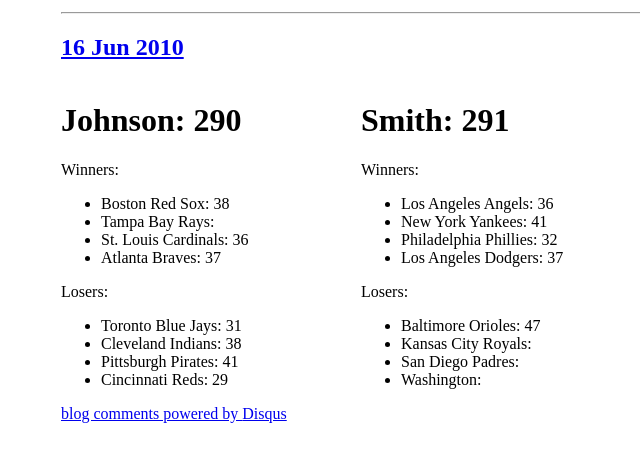
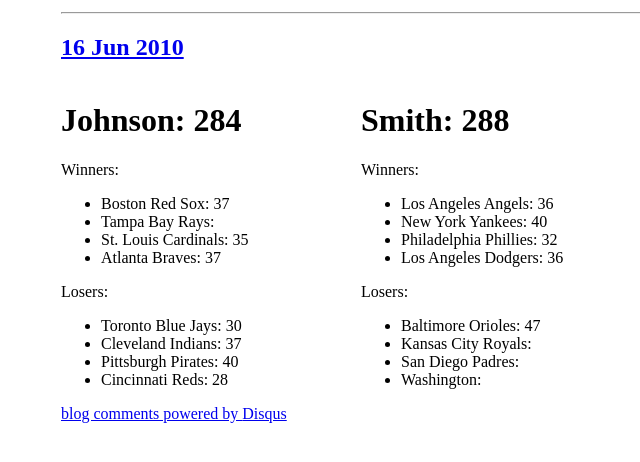
Before and after one commit to travisj/thebet, a Jekyll site: the page built from _posts/2010-06-16-Results.markdown, in a window 1280 px wide. Shown: the part 247-709 px from the top of the page, without its empty margins (279-919 px from the left). Built offline with Jekyll 4.4.1, drawn with Linux system fonts in a browser that asks for light colours; nearby versions of some CDN libraries; Markdown is read by kramdown in place of the engine named in the settings; comment, search, counter and statistics services are not loaded.

Commit message:
adding todays results

```diff
--- a/_posts/2010-06-16-Results.markdown
+++ b/_posts/2010-06-16-Results.markdown
@@ -1,21 +1,21 @@
 ---
 layout: post
-johnson: 290
-smith: 291
-tor: 31
-cle: 38
-bos: 38
+johnson: 284
+smith: 288
+tor: 30
+cle: 37
+bos: 37
 tb: 40
-pit: 41
-cin: 29
-stl: 36
+pit: 40
+cin: 28
+stl: 35
 atl: 37
 bal: 47
 kc: 37
-nyy: 41
+nyy: 40
 laa: 36
 sd: 27
-wsh: 34
+wsh: 33
 phi: 32
-lad: 37
+lad: 36
 ---
```
